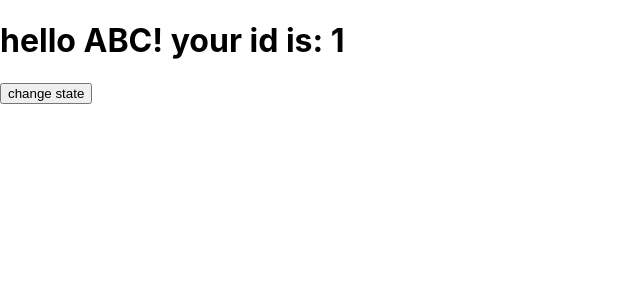
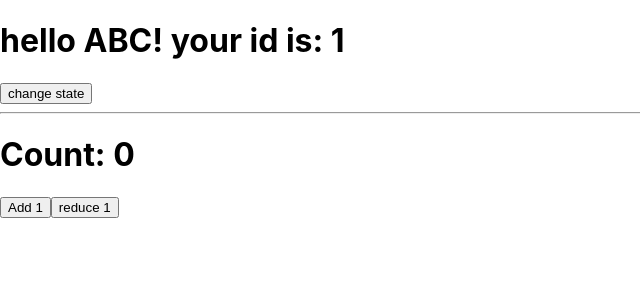
Before and after one commit to yogeshjamnor/MERN-Stack, a React (Create React App) app in the folder typeofcomponent/: page / in a window 1280 px wide. Shown: the top 300 px of the page, without its empty margins (0-640 px from the left). Built offline with nearby package versions, Linux system fonts and the light colour scheme.

Commit message:
Your commit message

```diff
--- a/typeofcomponent/src/App.js
+++ b/typeofcomponent/src/App.js
@@ -3,7 +3,7 @@ import React from 'react';
 export default class App extends React.Component {
   constructor() {
     super();
-    this.state = { id: 1, name: 'ABC' };
+    this.state = { id: 1, name: 'ABC', count: 0 };
   }
   render() {
     const Demo1 = () => {
@@ -15,6 +15,14 @@ export default class App extends React.Component {
           hello {this.state.name}! your id is: {this.state.id}
         </h1>
         <button onClick={() => Demo1()}>change state</button>
+        <hr />
+        <h1>Count: {this.state.count}</h1>
+        <button onClick={() => this.setState({ count: this.state.count + 1 })}>
+          Add 1
+        </button>
+        <button onClick={() => this.setState({ count: this.state.count - 1 })}>
+          reduce 1
+        </button>
       </>
     );
   }
```
